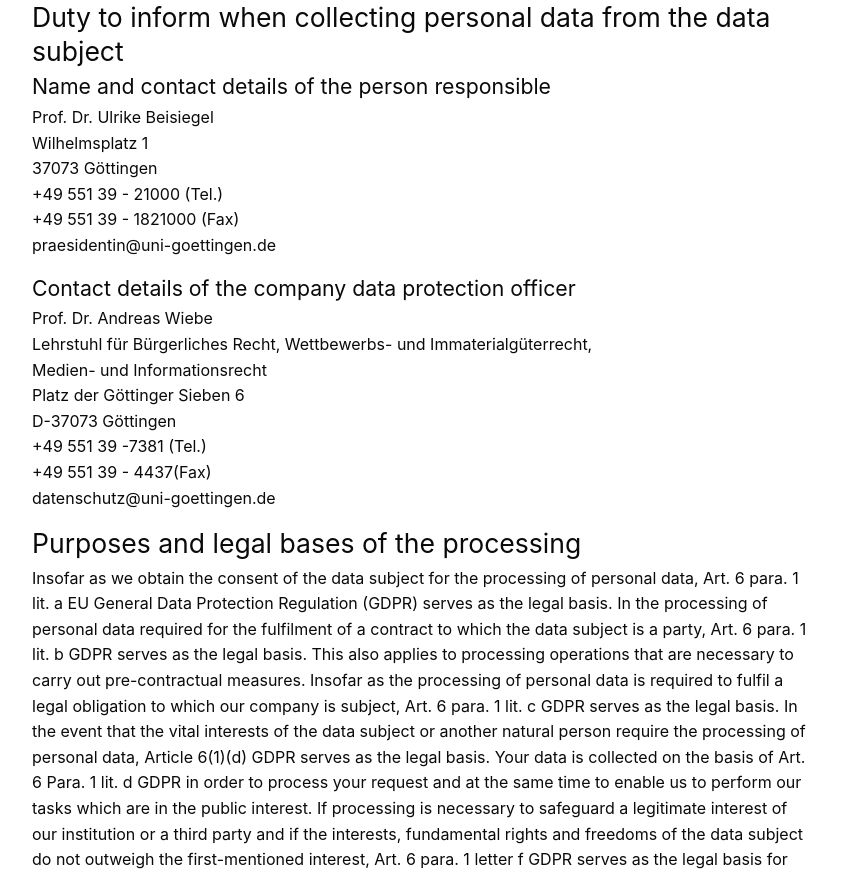
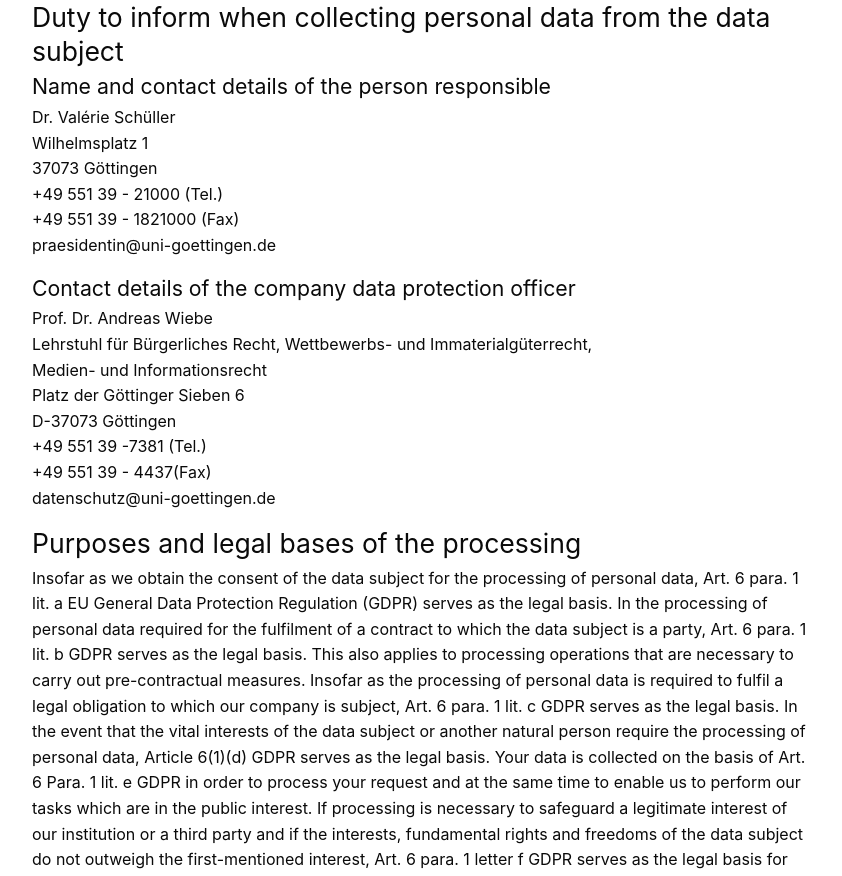
Before and after one commit to subugoe/on-merrit-website, a Jekyll site: the page built from pages/privacy-statement.md, in a window 1280 px wide and 1400 px high, scrolled down 577 px. Shown: the part 153-1029 px from the top of the window, without its empty margins (218-1060 px from the left). Built offline with Jekyll 4.4.1, drawn with Linux system fonts in a browser that asks for light colours; nearby versions of some CDN libraries; comment, search, counter and statistics services are not loaded; some of the changed text lies outside the part shown.

Commit message:
Update privacy-statement.md

```diff
--- a/pages/privacy-statement.md
+++ b/pages/privacy-statement.md
@@ -17,7 +17,7 @@
 
 ### Name and contact details of the person responsible
 
-Prof. Dr. Ulrike Beisiegel
+Dr. Valérie Schüller
 Wilhelmsplatz 1
 37073 Göttingen
 +49 551 39 - 21000 (Tel.)
@@ -37,7 +37,7 @@
 
 ## Purposes and legal bases of the processing
 
-Insofar as we obtain the consent of the data subject for the processing of personal data, Art. 6 para. 1 lit. a EU General Data Protection Regulation (GDPR) serves as the legal basis. In the processing of personal data required for the fulfilment of a contract to which the data subject is a party, Art. 6 para. 1 lit. b GDPR serves as the legal basis. This also applies to processing operations that are necessary to carry out pre-contractual measures. Insofar as the processing of personal data is required to fulfil a legal obligation to which our company is subject, Art. 6 para. 1 lit. c GDPR serves as the legal basis. In the event that the vital interests of the data subject or another natural person require the processing of personal data, Article 6(1)(d) GDPR serves as the legal basis. Your data is collected on the basis of Art. 6 Para. 1 lit. d GDPR in order to process your request and at the same time to enable us to perform our tasks which are in the public interest. If processing is necessary to safeguard a legitimate interest of our institution or a third party and if the interests, fundamental rights and freedoms of the data subject do not outweigh the first-mentioned interest, Art. 6 para. 1 letter f GDPR serves as the legal basis for processing. This is always the case when you contact us via the e-mail address provided. In the event of contact by e-mail, this also constitutes the necessary legitimate interest in the processing of the data.
+Insofar as we obtain the consent of the data subject for the processing of personal data, Art. 6 para. 1 lit. a EU General Data Protection Regulation (GDPR) serves as the legal basis. In the processing of personal data required for the fulfilment of a contract to which the data subject is a party, Art. 6 para. 1 lit. b GDPR serves as the legal basis. This also applies to processing operations that are necessary to carry out pre-contractual measures. Insofar as the processing of personal data is required to fulfil a legal obligation to which our company is subject, Art. 6 para. 1 lit. c GDPR serves as the legal basis. In the event that the vital interests of the data subject or another natural person require the processing of personal data, Article 6(1)(d) GDPR serves as the legal basis. Your data is collected on the basis of Art. 6 Para. 1 lit. e GDPR in order to process your request and at the same time to enable us to perform our tasks which are in the public interest. If processing is necessary to safeguard a legitimate interest of our institution or a third party and if the interests, fundamental rights and freedoms of the data subject do not outweigh the first-mentioned interest, Art. 6 para. 1 letter f GDPR serves as the legal basis for processing. This is always the case when you contact us via the e-mail address provided. In the event of contact by e-mail, this also constitutes the necessary legitimate interest in the processing of the data.
 
 ## Recipient of personal data
 
```
